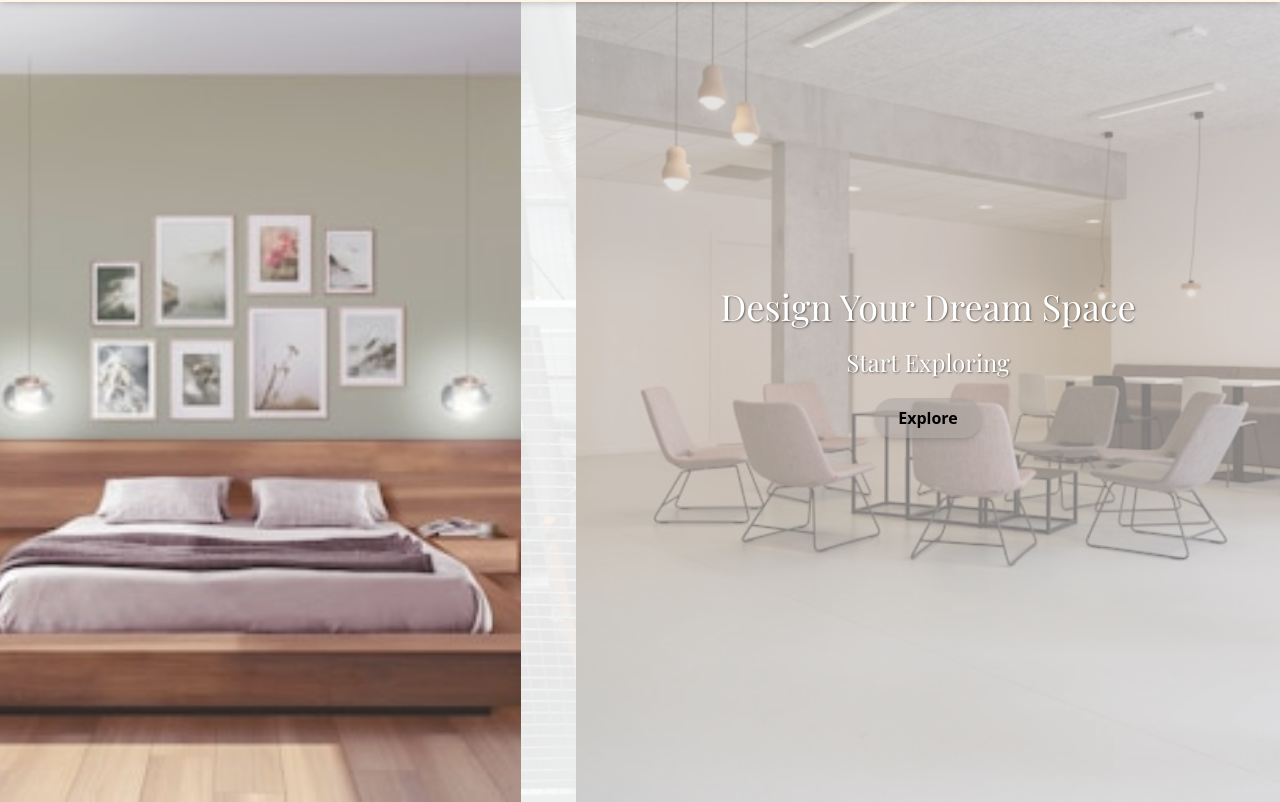
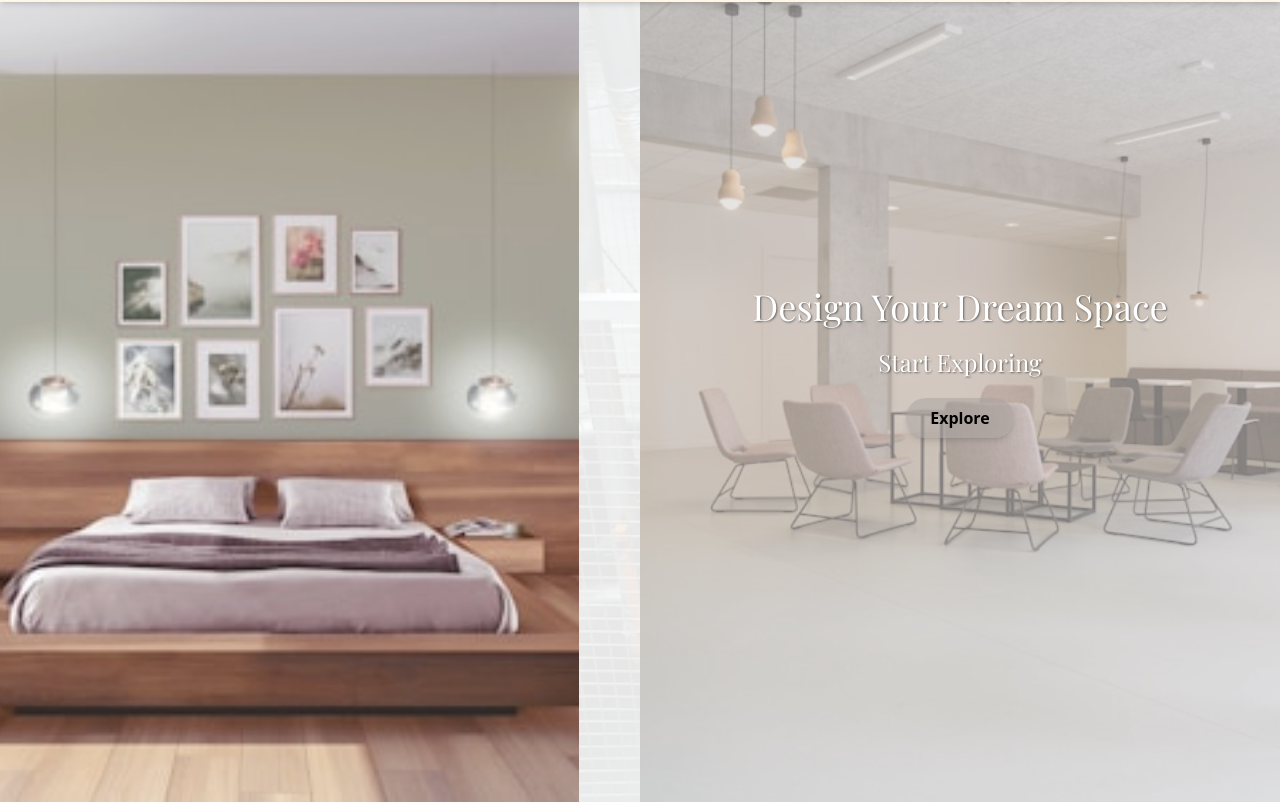
Before and after one commit to HaswanthTamil/mrm-furniture-factory, a website: page public/index.html in a window 1280 px wide. Shown: the part 62-864 px from the top of the page. Drawn offline with nearby package versions, Linux system fonts and the light colour scheme.

Commit message:
Fix scaling errors

```diff
--- a/public/index.html
+++ b/public/index.html
@@ -40,7 +40,7 @@
       <!-- Hamburger Icon (Mobile only) -->
       <button
         id="hamburgerBtn"
-        class="sm:hidden flex flex-col justify-between w-6 h-5 focus:outline-none"
+        class="md:hidden flex flex-col justify-between w-6 h-5 focus:outline-none"
       >
         <span class="h-1 bg-black rounded"></span>
         <span class="h-1 bg-black rounded"></span>
@@ -48,7 +48,7 @@
       </button>
 
       <!-- Desktop Nav -->
-      <nav class="hidden sm:flex flex-row items-center gap-8 font-playfair">
+      <nav class="hidden md:flex flex-row items-center gap-8 font-playfair">
         <a class="nav-hover" href="index.html">Home</a>
         <a class="nav-hover" href="index.html#about">About Us</a>
         <a class="nav-hover" href="index.html#contact">Contact</a>
@@ -73,9 +73,9 @@
     </header>
 
     <main>
-      <section id="hero" class="flex flex-col sm:flex-row w-full h-screen">
+      <section id="hero" class="flex flex-col lg:flex-row w-full h-screen">
         <!-- Slider Section -->
-        <div class="relative w-full sm:w-[90vw] max-w-xl aspect-video mx-auto">
+        <div class="relative w-full lg:max-w-[50vw] aspect-video mx-auto">
           <img
             id="current"
             class="absolute inset-0 w-full h-full object-cover transition-all"
@@ -90,7 +90,7 @@
 
         <!-- Texture Section -->
         <div
-          class="flex-1 bg-stone-300 relative overflow-hidden py-12 sm:py-20 max-h-[30vh] sm:min-h-full"
+          class="flex-1 bg-stone-300 relative overflow-hidden py-12 md:py-20 max-h-[30vh] lg:min-h-full"
         >
           <!-- Image background -->
           <img
@@ -101,15 +101,15 @@
 
           <!-- Text overlay -->
           <div
-            class="relative z-10 flex flex-col items-center justify-center py-2 sm:py-20 px-4 w-full h-full gap-y-5 -mt-10"
+            class="relative z-10 flex flex-col items-center justify-center py-2 ;g:py-20 px-4 w-full h-full gap-y-5 -mt-10"
           >
             <h2
-              class="text-3xl sm:text-4xl text-white font-playfair text-shadow text-center"
+              class="text-3xl md:text-4xl text-white font-playfair text-shadow text-center"
             >
               Design Your Dream Space
             </h2>
             <h3
-              class="text-xl sm:text-2xl text-white font-playfair text-shadow text-center"
+              class="text-xl md:text-2xl text-white font-playfair text-shadow text-center"
             >
               Start Exploring
             </h3>
--- a/src/input.css
+++ b/src/input.css
@@ -13,7 +13,7 @@
 }
 
 .nav-hover:hover {
-  transform: translateY(-2px);
+  transform: translateY(-4px);
 }
 
 .nav-hover::after {
```
Also changed, not shown: public/styles/output.css.
